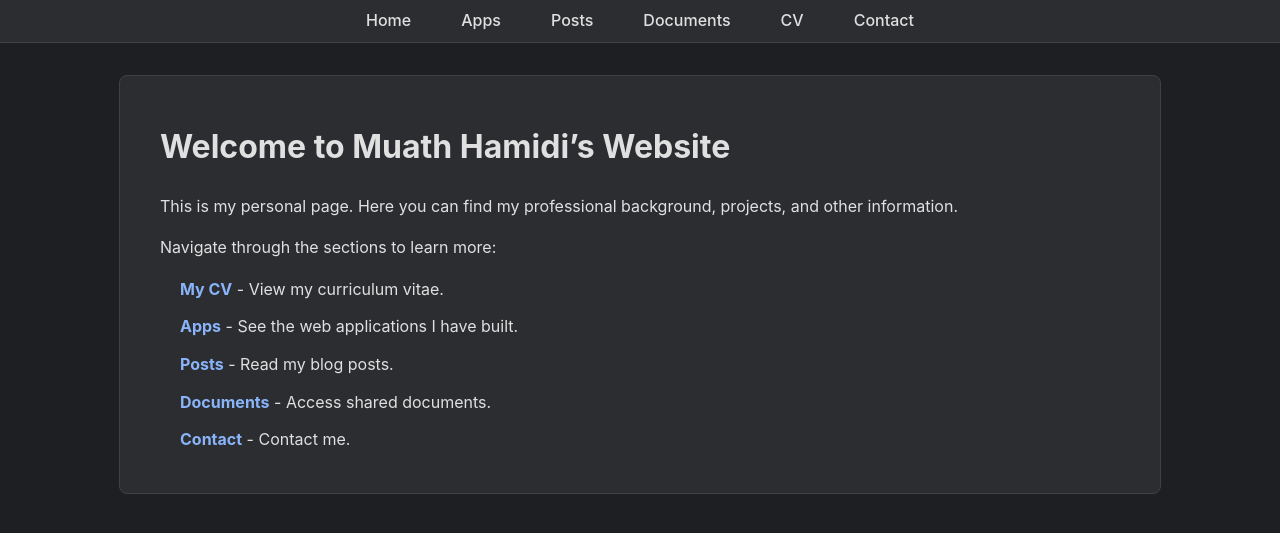
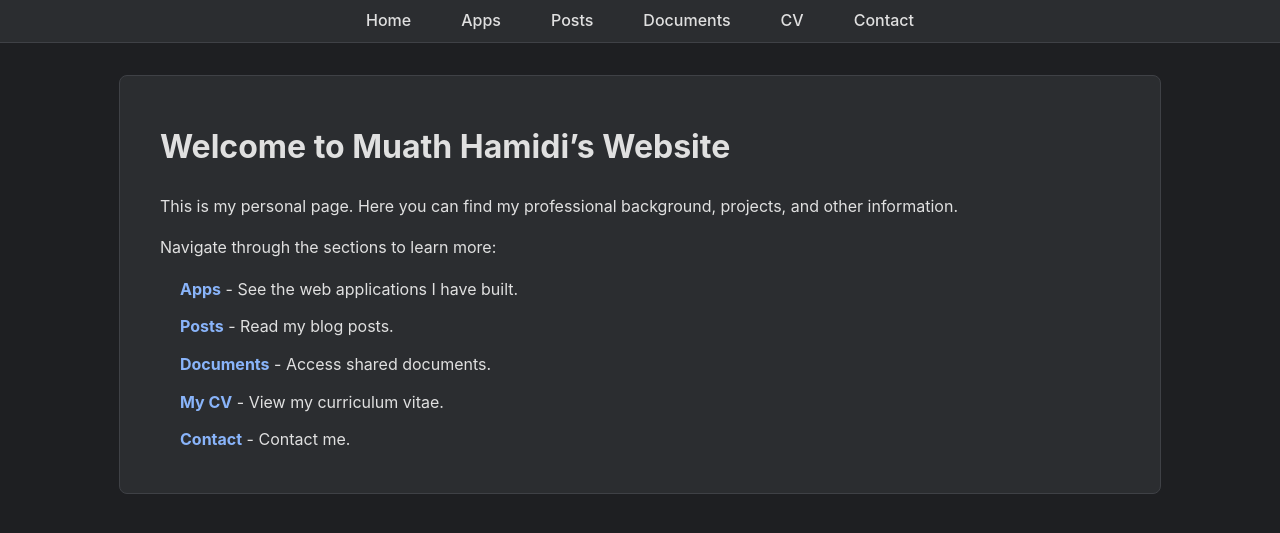
Before and after one commit to MuathHamidi/muath.hamidi, a Jekyll site: the page built from index.md, in a window 1280 px wide. Shown: the top 533 px of the page. Built offline with Jekyll 4.4.1, drawn with Linux system fonts in a browser that asks for light colours; our own code applies the rules of GitHub Pages for plain Markdown files.

```diff
--- a/index.md
+++ b/index.md
@@ -7,8 +7,8 @@ This is my personal page. Here you can find my professional background, projects
 
 Navigate through the sections to learn more:
 
-- [**My CV**](./cv.html) - View my curriculum vitae.
 - [**Apps**](./apps.html) - See the web applications I have built.
 - [**Posts**](./posts.html) - Read my blog posts.
 - [**Documents**](./documents.html) - Access shared documents.
+- [**My CV**](./cv.html) - View my curriculum vitae.
 - [**Contact**](./contact.html) - Contact me.
```
